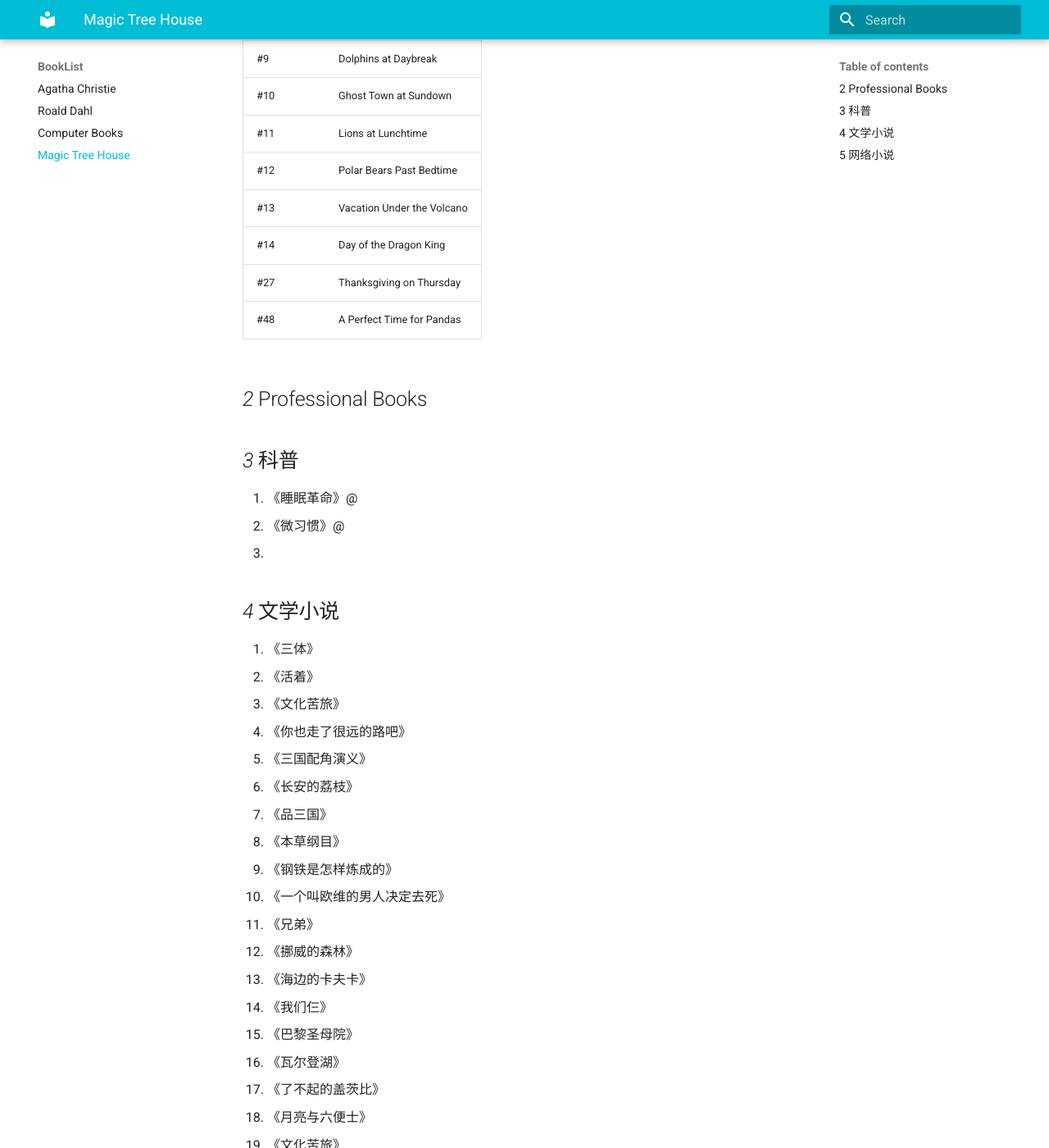
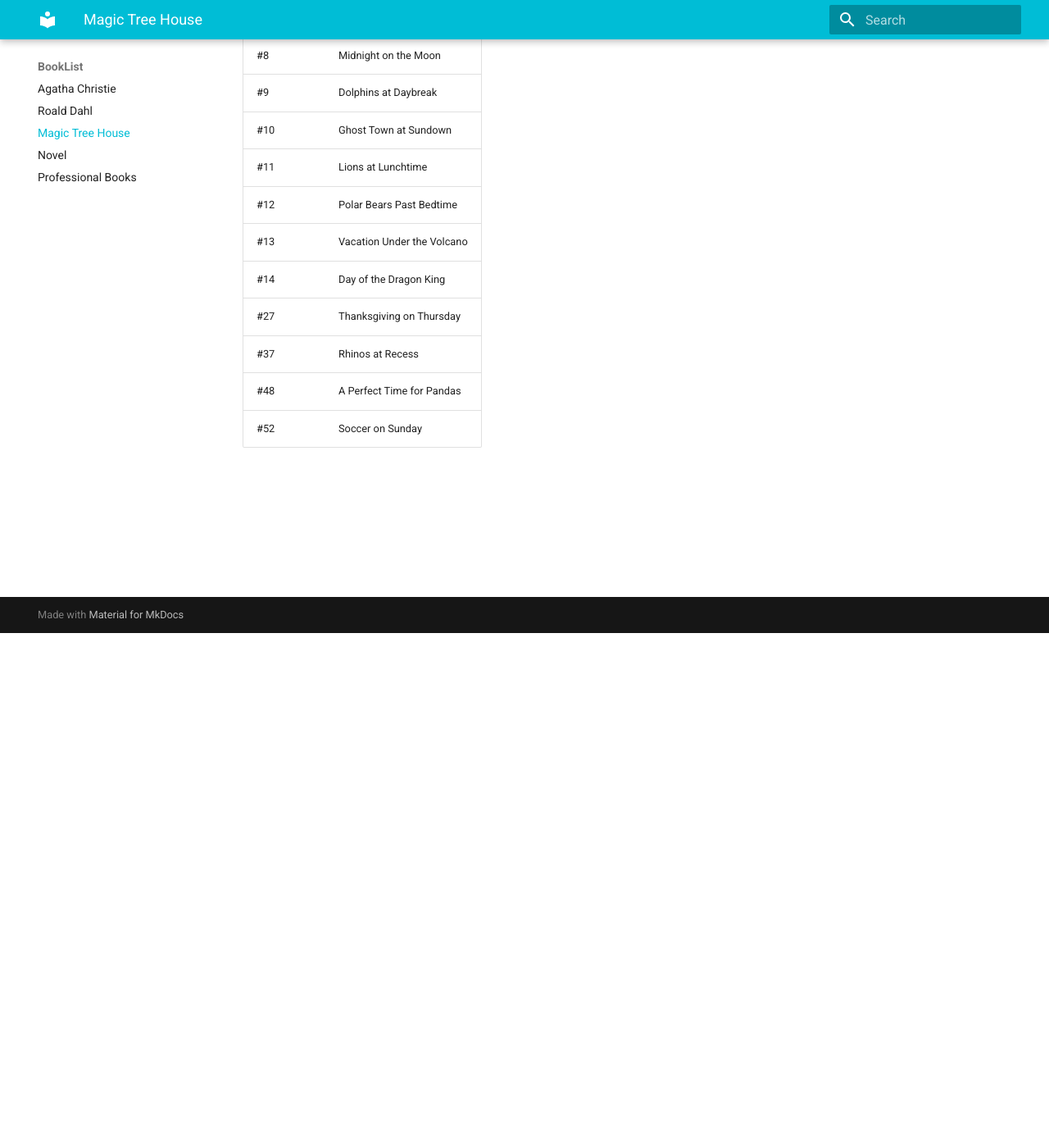
Before and after one commit to WGZ-W/wgz-w.github.io, an MkDocs documentation site: the page built from docs/BookList/magic-tree-house.md, in a window 1280 px wide and 1400 px high, scrolled down 628 px. Shown: the whole window at 82% size. Built offline with MkDocs 1.6.1 and Material for MkDocs 9.7.7, drawn with Linux system fonts in a browser that asks for light colours; some of the changed text lies outside the part shown.

Commit message:
Update BookList

```diff
--- a/docs/BookList/magic-tree-house.md
+++ b/docs/BookList/magic-tree-house.md
@@ -7,8 +7,8 @@
 
 
 
-# Magic Tree House Series @ Mary Pope Osborne
-
+# Magic Tree House Series
+@ Mary Pope Osborne
 
 | Number | Name |
 |--------|------|
@@ -27,69 +27,6 @@
 | #13 | Vacation Under the Volcano |
 | #14 | Day of the Dragon King |
 | #27 | Thanksgiving on Thursday |
+| #37 | Rhinos at Recess |
 | #48 | A Perfect Time for Pandas |
-
-
-
-## *2* Professional Books
-
-
-
-## *3* 科普
-1. 《睡眠革命》@
-2. 《微习惯》@
-3.
-
-## *4* 文学小说
-1. 《三体》
-2. 《活着》
-3. 《文化苦旅》
-4. 《你也走了很远的路吧》
-5. 《三国配角演义》
-6. 《长安的荔枝》
-7. 《品三国》
-8. 《本草纲目》
-9.  《钢铁是怎样炼成的》
-10. 《一个叫欧维的男人决定去死》
-11. 《兄弟》
-12. 《挪威的森林》
-13. 《海边的卡夫卡》
-14. 《我们仨》
-15. 《巴黎圣母院》
-16. 《瓦尔登湖》
-17. 《了不起的盖茨比》
-18. 《月亮与六便士》
-19. 《文化苦旅》
-20. 《平凡的世界》
-21. 《苏菲的世界》
-22. 《百年孤独》
-23. 《霍乱时期的爱情》
-24. 《肖申克的救赎》
-25. 《麦田里的守望者》
-26. 《明朝那些事儿》
-27. 《三国演义》
-28. 《水浒传》
-29. 《红楼梦》
-30. 《西游记》
-31. 《苏东坡传》@林语堂
-32. 《曾国藩传》@张宏杰
-33. 《掌握习惯》@James Clear
-34. 《认知觉醒》
-35. 《认知驱动》
-36. 《学习之道》
-37. 《刻意练习》
-38. 《被讨厌的勇气》
-39. 《此生未完成》@于娟
-
-
-## *5* 网络小说
-1. 《庆余年》
-2. 《少年歌行》
-3. 《云边有个小卖部》
-4. 《从你的全世界路过》
-5. 《魔道祖师》
-6. 《吞噬星空》
-7. 《雪中悍刀行》
-8. 《斗破苍穹》
-9. 《斗罗大陆》
-10. 《君有云》
+| #52 | Soccer on Sunday |
```
Also changed, not shown: docs/BookList/Agatha-Christie.md (+9 -4 lines), docs/BookList/Roald-Dahl.md (+12 -6 lines), docs/BookList/about-computer.md (deleted, +0 -30 lines), docs/BookList/novel.md (added, +64 -0 lines), docs/BookList/professional-computer.md (added, +33 -0 lines).
